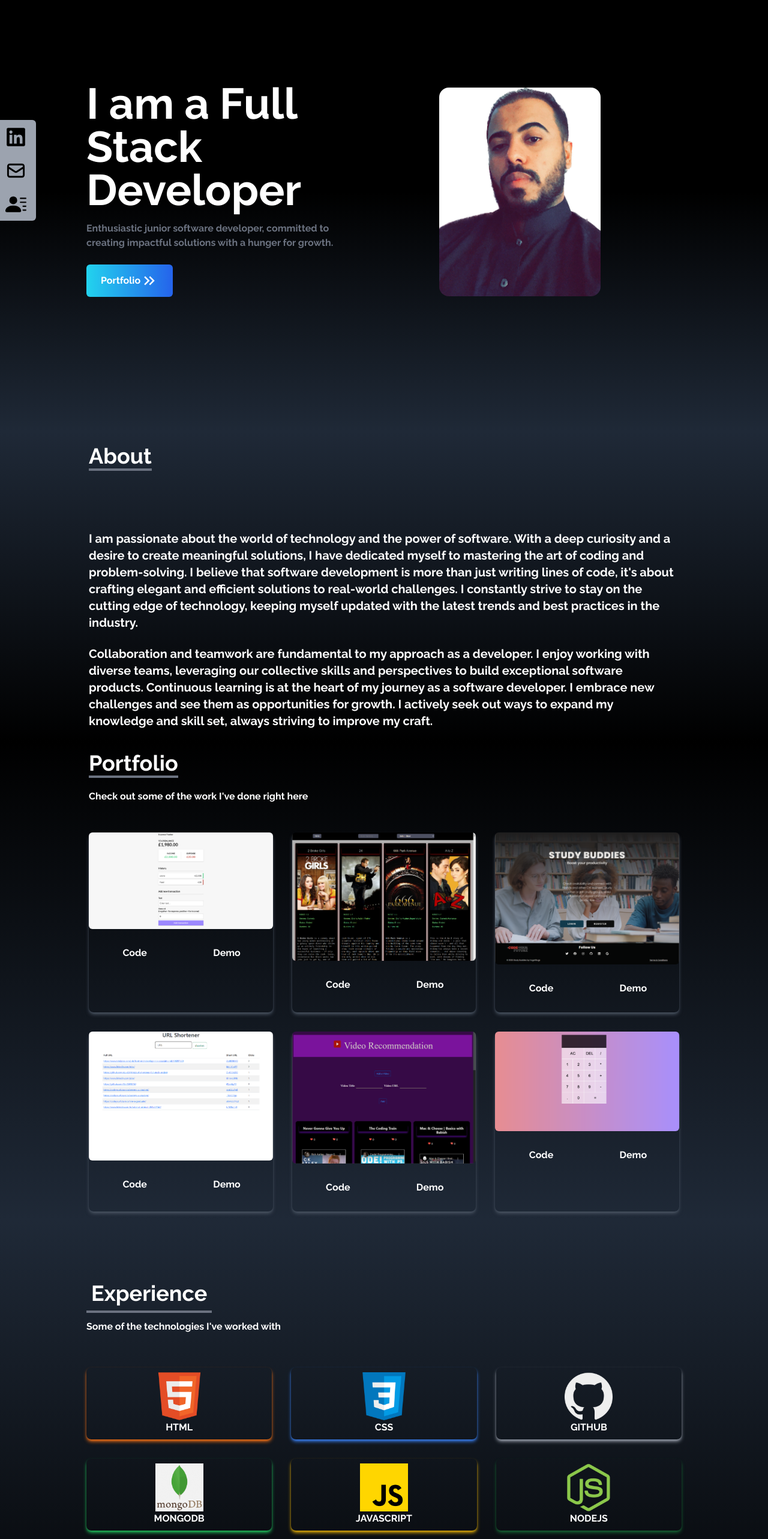
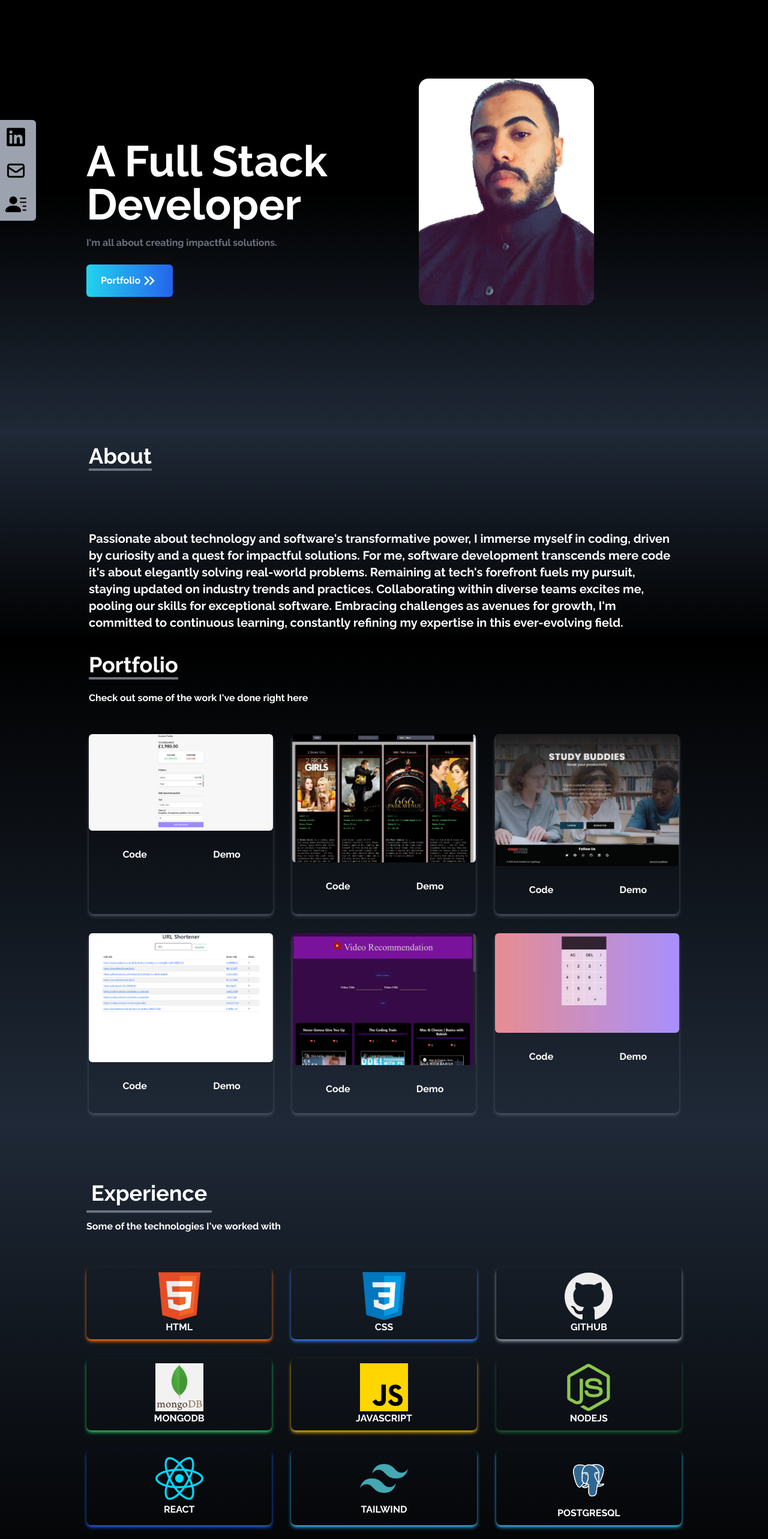
Before and after one commit to AL-ASHMALI/my_portfolio, a React (Create React App) app: page / in a window 1280 px wide. Shown: the part 80-2646 px from the top of the page at 60% size. Built offline with nearby package versions, Linux system fonts and the light colour scheme.

Commit message:
some updates and code refactoring

```diff
--- a/src/components/About.jsx
+++ b/src/components/About.jsx
@@ -1,35 +1,27 @@
-import React from "react";
+import React from 'react';
 
 const About = () => {
   return (
     <div
-      name="about"
-      className="w-full h-1/2 bg-gradient-to-b from-gray-800 to-black text-white"
+      name='about'
+      className='w-full h-1/2 bg-gradient-to-b from-gray-800 to-black text-white'
     >
-      <div className="max-w-screen-lg md:p-5 mx-auto flex flex-col justify-center w-full h-full p-5 pt-16">
-        <div className="pb-6">
-          <p className="text-4xl font-bold inline border-b-4 border-gray-500">
+      <div className='max-w-screen-lg md:p-5 mx-auto flex flex-col justify-center w-full h-full p-5 pt-16'>
+        <div className='pb-6'>
+          <p className='text-4xl font-bold inline border-b-4 border-gray-500'>
             About
           </p>
         </div>
-        <p className="text-xl mt-15 md:mt-20">
-          I am passionate about the world of technology and the power of software. With a deep curiosity and a desire to create
-          meaningful solutions, I have dedicated myself to mastering the art of
-          coding and problem-solving. I believe that software development is
-          more than just writing lines of code, it's about crafting elegant and
-          efficient solutions to real-world challenges. I constantly strive to
-          stay on the cutting edge of technology, keeping myself updated with
-          the latest trends and best practices in the industry.
-        </p>
-        <br />
-        <p className="text-xl">
-          Collaboration and teamwork are fundamental to my approach as a
-          developer. I enjoy working with diverse teams, leveraging our
-          collective skills and perspectives to build exceptional software
-          products. Continuous learning is at the heart of my journey as a
-          software developer. I embrace new challenges and see them as
-          opportunities for growth. I actively seek out ways to expand my
-          knowledge and skill set, always striving to improve my craft.
+        <p className='text-xl mt-15 md:mt-20'>
+          Passionate about technology and software's transformative power, I
+          immerse myself in coding, driven by curiosity and a quest for
+          impactful solutions. For me, software development transcends mere code
+          it's about elegantly solving real-world problems. Remaining at tech's
+          forefront fuels my pursuit, staying updated on industry trends and
+          practices. Collaborating within diverse teams excites me, pooling our
+          skills for exceptional software. Embracing challenges as avenues for
+          growth, I'm committed to continuous learning, constantly refining my
+          expertise in this ever-evolving field.
         </p>
       </div>
     </div>
--- a/src/components/Experience.jsx
+++ b/src/components/Experience.jsx
@@ -1,87 +1,96 @@
 import React from 'react';
-import html from "../pics/html.png";
-import css from "../pics/css.png";
-import github from "../pics/github.png";
-import mongodb from "../pics/MongoDB.png";
-import javascript from "../pics/javascript.png";
-import node from "../pics/node.png";
-import reactImage from "../pics/react.png";
-import tailwind from "../pics/tailwind.png";
+import html from '../pics/html.png';
+import css from '../pics/css.png';
+import github from '../pics/github.png';
+import mongodb from '../pics/MongoDB.png';
+import javascript from '../pics/javascript.png';
+import node from '../pics/node.png';
+import reactImage from '../pics/react.png';
+import tailwind from '../pics/tailwind.png';
+import PostgreSQL from '../pics/PostgreSQL.png';
 
 const Experience = () => {
   const technologies = [
     {
       id: 1,
       src: html,
-      title: "HTML",
-      style: "shadow-orange-500",
+      title: 'HTML',
+      style: 'shadow-orange-500',
     },
     {
       id: 2,
       src: css,
-      title: "CSS",
-      style: "shadow-blue-500",
+      title: 'CSS',
+      style: 'shadow-blue-500',
     },
     {
       id: 3,
       src: github,
-      title: "GITHUB",
-      style: "shadow-gray-400",
+      title: 'GITHUB',
+      style: 'shadow-gray-400',
     },
     {
       id: 4,
       src: mongodb,
-      title: "MONGODB",
-      style: "shadow-green-500",
+      title: 'MONGODB',
+      style: 'shadow-green-500',
     },
     {
       id: 5,
       src: javascript,
-      title: "JAVASCRIPT",
-      style: "shadow-yellow-500",
+      title: 'JAVASCRIPT',
+      style: 'shadow-yellow-500',
     },
     {
       id: 6,
       src: node,
-      title: "NODEJS",
-      style: "shadow-green-800",
+      title: 'NODEJS',
+      style: 'shadow-green-800',
     },
     {
       id: 7,
       src: reactImage,
-      title: "REACT",
-      style: "shadow-blue-600",
+      title: 'REACT',
+      style: 'shadow-blue-600',
     },
     {
       id: 8,
       src: tailwind,
-      title: "TAILWIND",
-      style: "shadow-sky-400",
+      title: 'TAILWIND',
+      style: 'shadow-sky-400',
+    },
+    {
+      id: 9,
+      src: PostgreSQL,
+      title: 'POSTGRESQL',
+      style: 'shadow-sky-400',
     },
   ];
 
-
-
   return (
     <div
-      name="experience"
-      className="bg-gradient-to-b from-gray-800 to-black h-screen w-full "
+      name='experience'
+      className='bg-gradient-to-b from-gray-800 to-black h-screen w-full '
     >
-      <div className="max-w-screen-lg mx-auto p-4 flex flex-col justify-center w-full h-full text-white">
+      <div className='max-w-screen-lg mx-auto p-4 flex flex-col justify-center w-full h-full text-white'>
         <div>
-          <p className="text-4xl font-bold inline border-b-4 border-gray-500 p-2">
+          <p className='text-4xl font-bold inline border-b-4 border-gray-500 p-2'>
             Experience
           </p>
-          <p className="py-6">Some of the technologies I've worked with</p>
+          <p className='py-6'>Some of the technologies I've worked with</p>
         </div>
 
-        <div className="w-full grid grid-cols-2 sm:grid-cols-3 gap-8 text-center py-8 px-12 sm:px-0">
+        <div className='w-full grid grid-cols-2 sm:grid-cols-3 gap-8 text-center py-8 px-12 sm:px-0'>
           {technologies.map(({ id, src, title, style }) => (
             <div
               key={id}
               className={`shadow-md hover:scale-105 duration-500 py-2 rounded-lg ${style}`}
             >
-              <img src={src} alt="" className="w-20 mx-auto" />
+              <img
+                src={src}
+                alt=''
+                className={`w-20 mx-auto ${id === 9 ? 'w-32' : ''}`}
+              />
               <p>{title}</p>
             </div>
           ))}
@@ -89,6 +98,6 @@ const Experience = () => {
       </div>
     </div>
   );
-}
+};
 
 export default Experience;
--- a/src/components/Home.jsx
+++ b/src/components/Home.jsx
@@ -1,32 +1,35 @@
-import React from "react";
-import HeroImage from "../pics/HeroImage.png";
-import { MdOutlineKeyboardDoubleArrowRight } from "react-icons/md";
-import {Link} from 'react-scroll'
+import React from 'react';
+import HeroImage from '../pics/HeroImage.png';
+import { MdOutlineKeyboardDoubleArrowRight } from 'react-icons/md';
+import { Link } from 'react-scroll';
 
 function Home() {
   return (
     <div
-      name="home"
-      className="h-screen w-full bg-gradient-to-b from-black via-black to-gray-800"
+      name='home'
+      className='h-screen w-full bg-gradient-to-b from-black via-black to-gray-800'
     >
-      <div className="max-w-screen-lg mx-auto flex flex-col items-center justify-center h-full px-4 md:flex-row">
-        <div className="flex flex-col justify-center h-1/2">
-          <h2 className="text-4xl sm:text-7xl font-bold text-white">
-            I am a Full Stack Developer
+      <div className='max-w-screen-lg mx-auto flex flex-col items-center justify-center h-full px-4 md:flex-row'>
+        <div className='flex flex-col justify-center h-1/2'>
+          <h1 className='text-3xl font-semibold'>
+            My name is Rabie Al-Ashmali
+          </h1>
+          <br></br>
+          <h2 className='text-4xl sm:text-7xl font-bold text-white'>
+            A Full Stack Developer
           </h2>
-          <p className="text-gray-500 py-4 max-w-md">
-            Enthusiastic junior software developer, committed to creating
-            impactful solutions with a hunger for growth.
+          <p className='text-gray-500 py-4 max-w-md'>
+            I'm all about creating impactful solutions.
           </p>
           <div>
             <Link
-              to="portfolio"
+              to='portfolio'
               smooth
               duration={500}
-              className="group text-white w-fit px-6 py-3 my-2 flex items-center rounded-md bg-gradient-to-r from-cyan-400 to-blue-600 cursor-pointer"
+              className='group text-white w-fit px-6 py-3 my-2 flex items-center rounded-md bg-gradient-to-r from-cyan-400 to-blue-600 cursor-pointer'
             >
               Portfolio
-              <span className="group-hover:rotate-90 duration-300">
+              <span className='group-hover:rotate-90 duration-300'>
                 <MdOutlineKeyboardDoubleArrowRight size={30} />
               </span>
             </Link>
@@ -35,8 +38,8 @@ function Home() {
         <div>
           <img
             src={HeroImage}
-            alt="My profile"
-            className="object-contain w-60 mx-auto rounded-2xl md:w-1/2"
+            alt='My profile'
+            className='object-contain w-60 mx-auto rounded-2xl md:w-1/2'
           />
         </div>
       </div>
```
Also changed, not shown: src/components/Portfolio.jsx (+32 -32 lines), src/pics/PostgreSQL.png (added).
